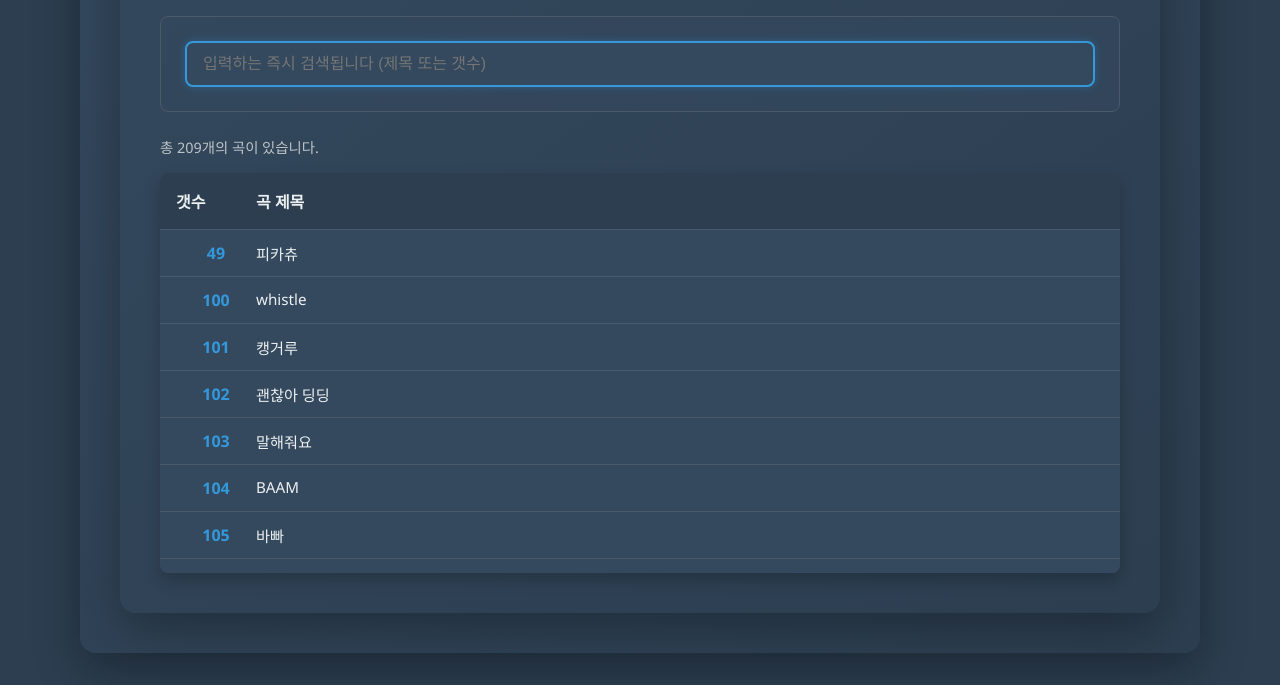
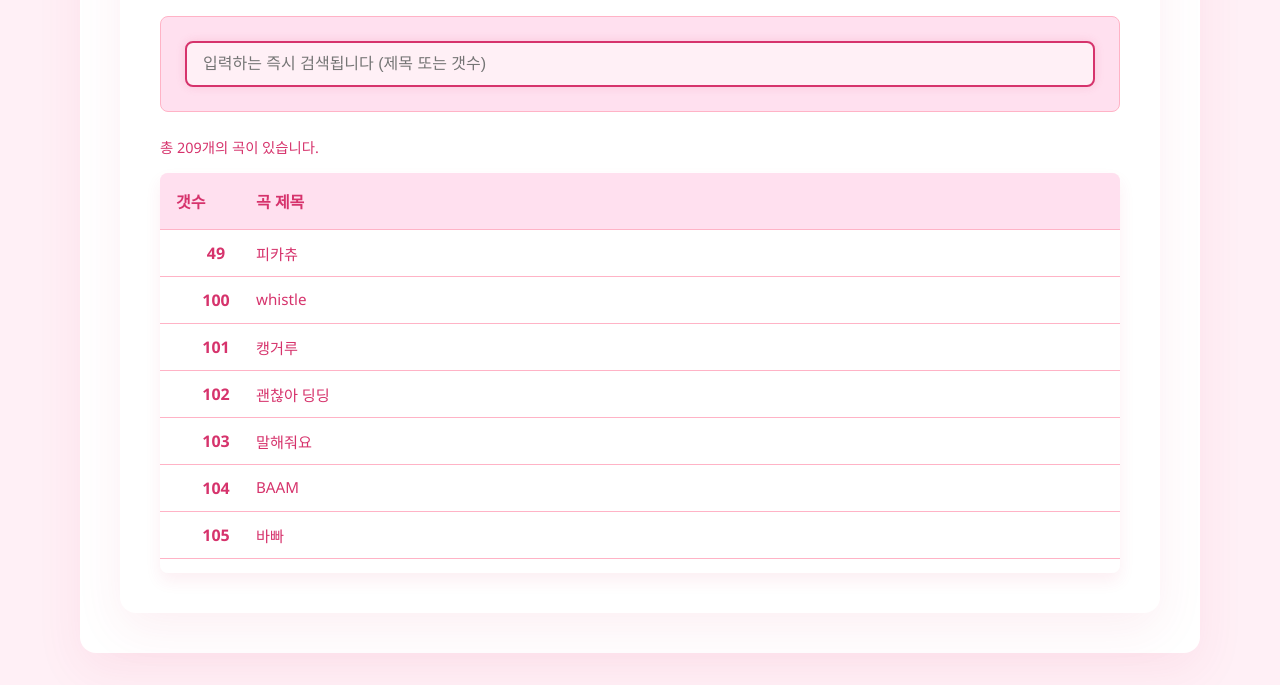
Before and after one commit to viceuser/jooha, a plain HTML site: page jooha.html in a window 1280 px wide. Shown: the part 263-948 px from the top of the page. Drawn offline with Linux system fonts and the light colour scheme.

Commit message:
jooha.html
pink style

```diff
--- a/jooha.html
+++ b/jooha.html
@@ -5,7 +5,7 @@
     <meta charset="UTF-8" />
     <meta name="viewport" content="width=device-width, initial-scale=1.0" />
     <title>시그 검색기</title>
-    <style>
+   <style>
         * {
             margin: 0;
             padding: 0;
@@ -14,8 +14,8 @@
 
         body {
             font-family: 'Segoe UI', Tahoma, Geneva, Verdana, sans-serif;
-            background: #2c3e50;
-            color: #ecf0f1;
+            background: #fff0f6; /* 연핑크 */
+            color: #d6336c;      /* 진한 핑크 */
             padding: 2rem;
             min-height: 100vh
         }
@@ -23,10 +23,10 @@
         .main-wrapper {
             max-width: 70rem;
             margin: auto;
-            background: linear-gradient(145deg, #34495e, #2c3e50);
+            background: #fff; /* 화이트 */
             border-radius: 1rem;
             padding: 2.5rem;
-            box-shadow: 0 1rem 3rem rgba(0, 0, 0, .3)
+            box-shadow: 0 1rem 3rem rgba(214, 51, 108, 0.08)
         }
 
         .header {
@@ -34,15 +34,16 @@
             margin-bottom: 2rem;
             font-size: 2rem;
             font-weight: 300;
-            letter-spacing: 2px
+            letter-spacing: 2px;
+            color: #d6336c; /* 진한 핑크 */
         }
 
         .finder-panel {
-            background: rgba(52, 73, 94, .6);
+            background: #ffe0ef; /* 연핑크 */
             padding: 1.5rem;
             border-radius: .5rem;
             margin-bottom: 1.5rem;
-            border: 1px solid #4a5a6a
+            border: 1px solid #ffb3c6
         }
 
         .search-group {
@@ -56,17 +57,17 @@
             flex: 1;
             min-width: 20rem;
             padding: .75rem 1rem;
-            background: #34495e;
-            border: 2px solid #4a5a6a;
+            background: #fff0f6;
+            border: 2px solid #ffb3c6;
             border-radius: .5rem;
-            color: #ecf0f1;
+            color: #d6336c;
             font-size: 1rem
         }
 
         .input-field:focus {
             outline: none;
-            border-color: #3498db;
-            box-shadow: 0 0 10px rgba(52, 152, 219, .3)
+            border-color: #d6336c;
+            box-shadow: 0 0 10px rgba(214, 51, 108, .15)
         }
 
         .btn {
@@ -79,12 +80,12 @@
         }
 
         .btn-secondary {
-            background: #95a5a6;
+            background: #ffb3c6;
             color: #fff
         }
 
         .btn-secondary:hover {
-            background: #7f8c8d
+            background: #d6336c
         }
 
         .info-bar {
@@ -92,42 +93,44 @@
             justify-content: space-between;
             margin-bottom: 1rem;
             font-size: .9rem;
-            color: #bdc3c7;
+            color: #d6336c;
             gap: 1rem;
             flex-wrap: wrap
         }
 
         .data-grid {
-            background: #34495e;
+            background: #fff0f6;
             border-radius: .5rem;
             overflow: hidden;
-            box-shadow: 0 .5rem 1rem rgba(0, 0, 0, .2);
+            box-shadow: 0 .5rem 1rem rgba(214, 51, 108, .08);
             max-height: 400px;
             overflow-y: auto
         }
 
         .grid-header {
-            background: #2c3e50;
+            background: #ffe0ef;
             display: grid;
             grid-template-columns: 80px 1fr;
             padding: 1rem;
             font-weight: 600;
-            border-bottom: 1px solid #4a5a6a;
+            border-bottom: 1px solid #ffb3c6;
             position: sticky;
             top: 0;
-            z-index: 10
+            z-index: 10;
+            color: #d6336c;
         }
 
         .grid-row {
             display: grid;
             grid-template-columns: 80px 1fr;
             padding: .75rem 1rem;
-            border-bottom: 1px solid #4a5a6a;
-            transition: background .2s
+            border-bottom: 1px solid #ffb3c6;
+            transition: background .2s;
+            background: #fff;
         }
 
         .grid-row:hover {
-            background: rgba(52, 152, 219, .1)
+            background: #ffe0ef
         }
 
         .grid-row:last-child {
@@ -137,7 +140,7 @@
         .number-cell {
             text-align: center;
             font-weight: 600;
-            color: #3498db
+            color: #d6336c
         }
 
         .title-cell {
@@ -145,8 +148,8 @@
         }
 
         .match-highlight {
-            background: #f39c12;
-            color: #2c3e50;
+            background: #ffd6e0;
+            color: #d6336c;
             padding: 2px 4px;
             border-radius: 3px;
             font-weight: 600
@@ -155,7 +158,7 @@
         .empty-state {
             text-align: center;
             padding: 3rem;
-            color: #7f8c8d;
+            color: #ffb3c6;
             font-size: 1.1rem
         }
 
@@ -163,7 +166,8 @@
             content: "♪";
             display: block;
             font-size: 3rem;
-            margin-bottom: 1rem
+            margin-bottom: 1rem;
+            color: #ffb3c6;
         }
         /* 스크롤바 스타일링 */
 
@@ -172,17 +176,17 @@
         }
 
         .data-grid::-webkit-scrollbar-track {
-            background: #2c3e50;
+            background: #ffe0ef;
             border-radius: 4px
         }
 
         .data-grid::-webkit-scrollbar-thumb {
-            background: #4a5a6a;
+            background: #ffb3c6;
             border-radius: 4px
         }
 
         .data-grid::-webkit-scrollbar-thumb:hover {
-            background: #5a6a7a
+            background: #d6336c
         }
 
         @media (max-width:560px) {
```
